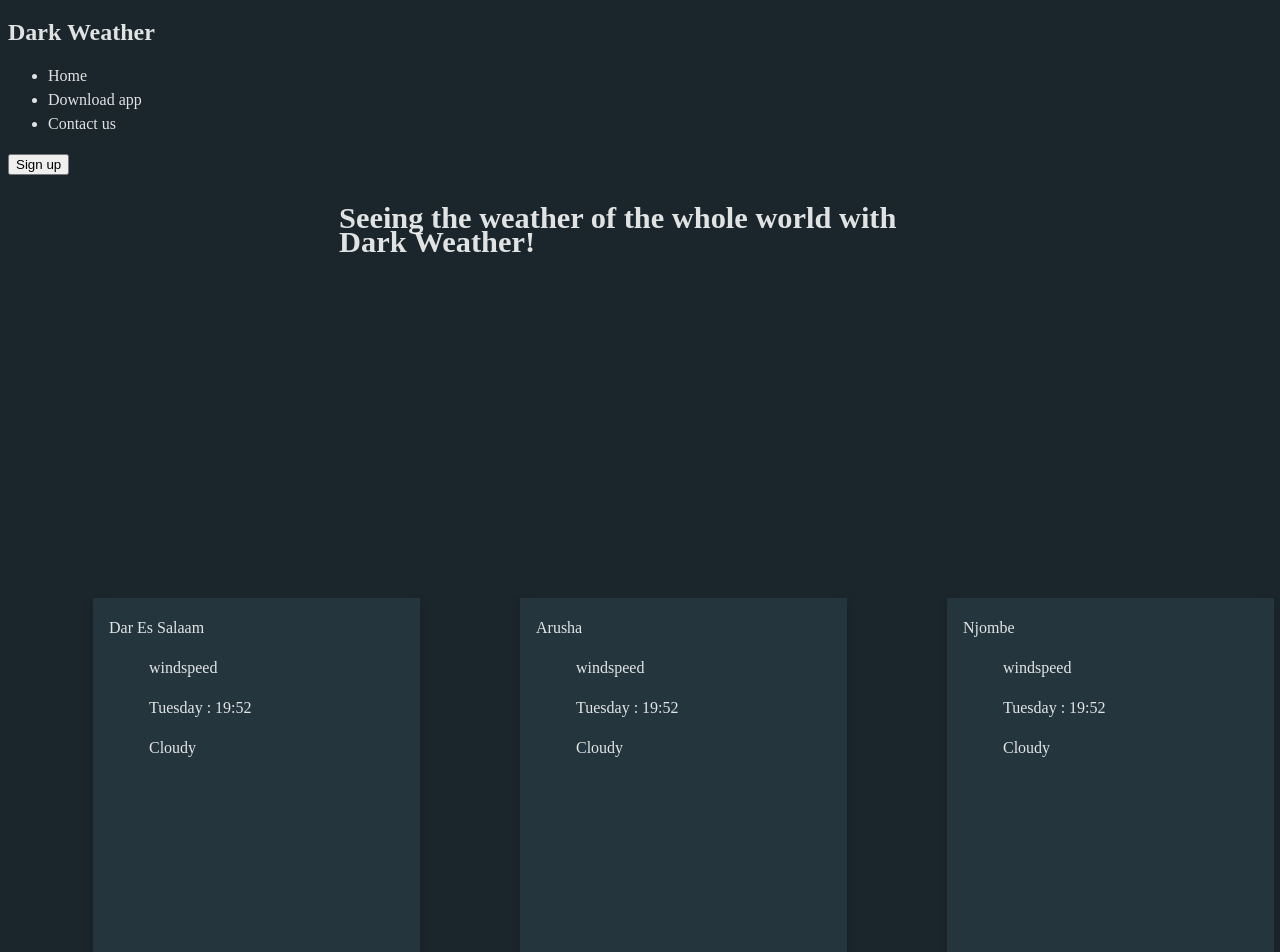
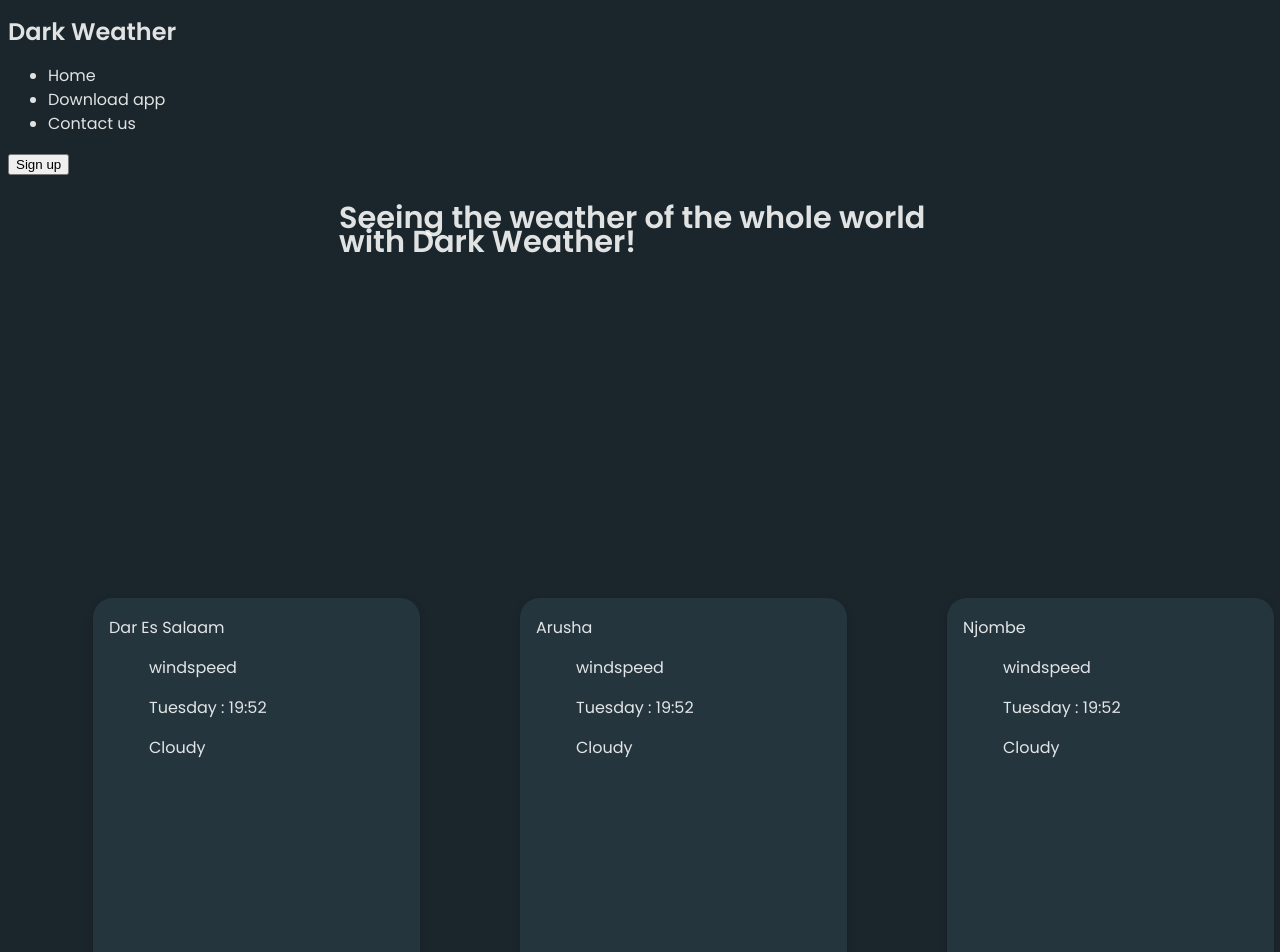
Before and after one commit to mavrk-mose/dark-weather, a React (Vite) app: page / in a window 1280 px wide. Shown: the top 952 px of the page. Built offline with nearby package versions, Linux system fonts and the light colour scheme.

Commit message:
added border radius

```diff
--- a/src/index.css
+++ b/src/index.css
@@ -1,5 +1,6 @@
+@import url('https://fonts.googleapis.com/css2?family=Poppins:wght@300;400;500;600&display=swap');
 :root {
-  font-family: Poppins;
+  font-family: 'Poppins', sans-serif;
   font-size: 16px;
   line-height: 24px;
   font-weight: 400;
@@ -38,6 +39,7 @@
   width: 327px;
   height: 486px;
   background: #24353E;
+  border-radius: 20px;
 }
 
 .card:hover {
```
